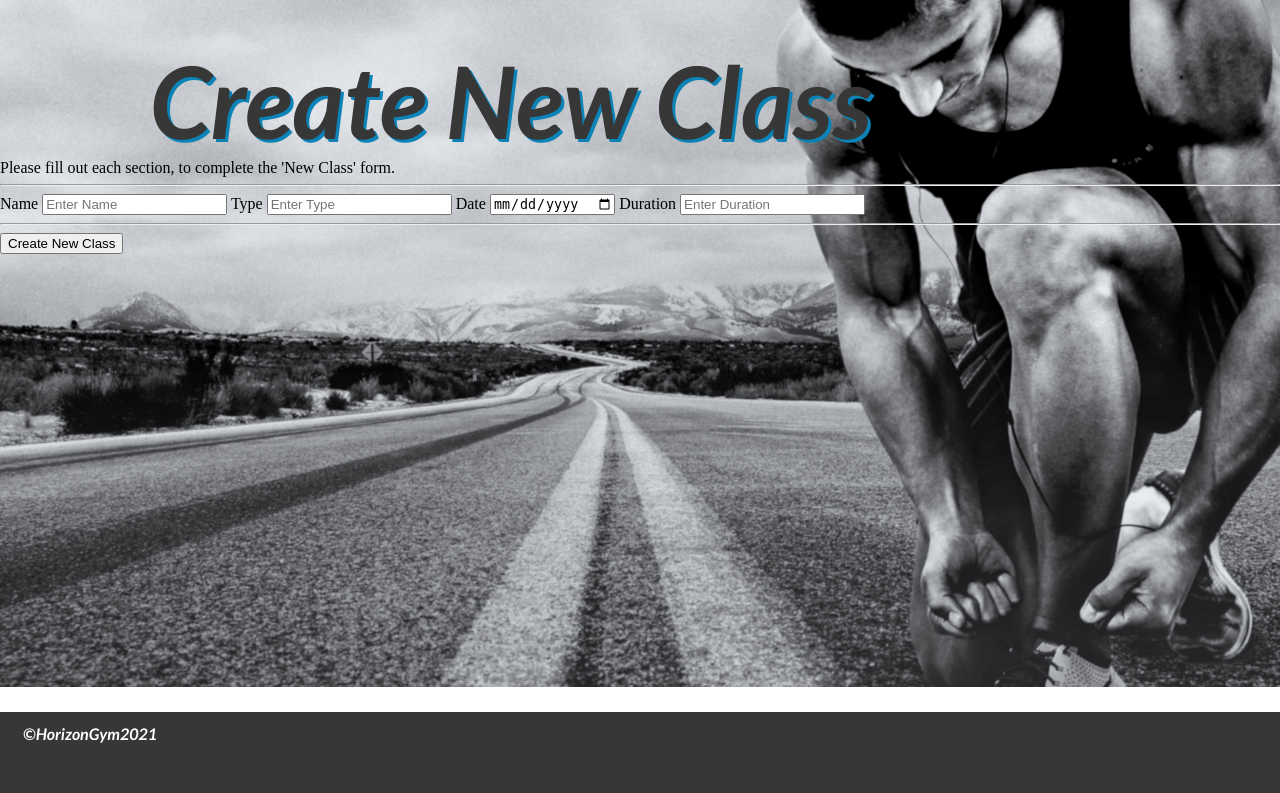
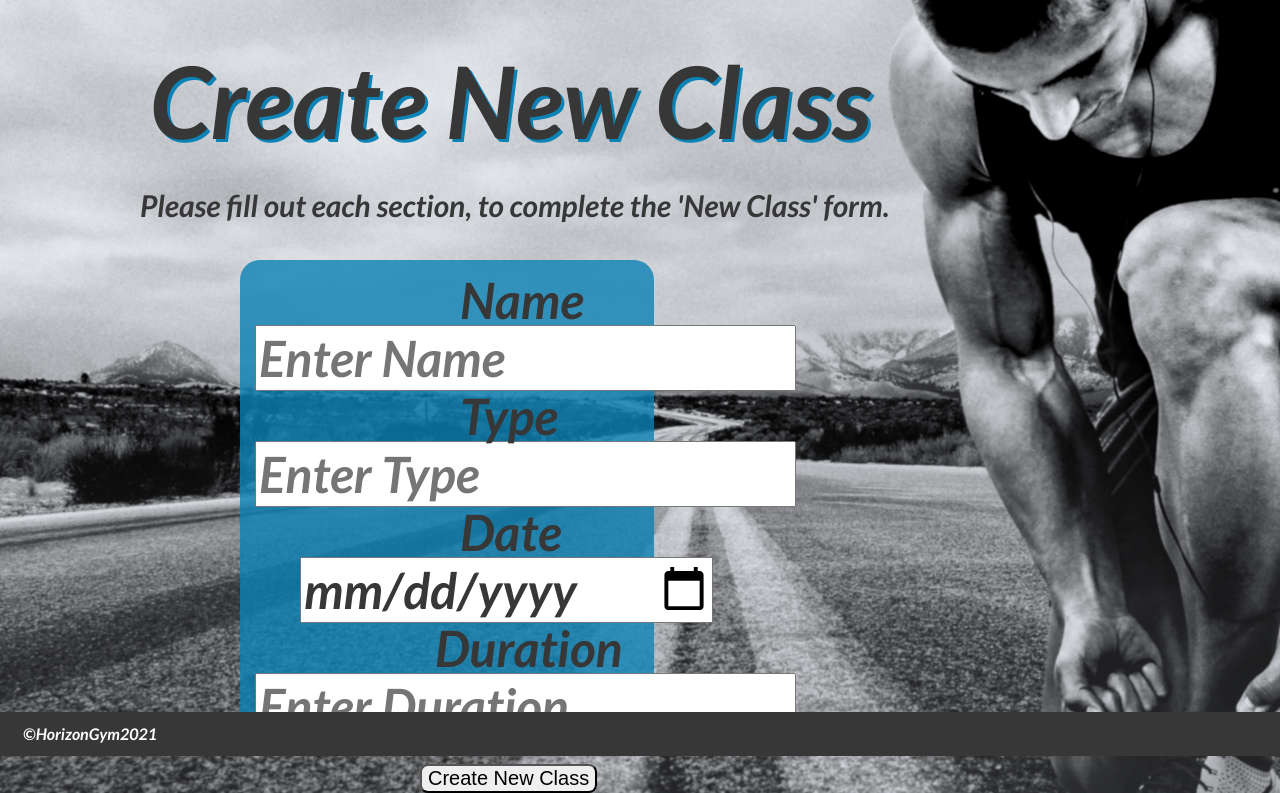
Before and after one commit to RossBrown22/horizon_gym_solo_project, a Flask app: page /classes/create in a window 1280 px wide. Shown: the part 44-837 px from the top of the page. Before the commit the page ends 787 px from the top, so only its background shows below. Run offline with Flask 2, Linux system fonts and the light colour scheme.

```diff
--- a/static/style.css
+++ b/static/style.css
@@ -130,6 +219,70 @@ footer {
     margin-top: 50px;
     margin-left: 150px;
     margin-bottom: 10px;
+}
+
+.create-classes-info {
+    color: rgb(55, 55, 55);
+    font-family: 'Lato', sans-serif;
+    font-size: 30px;
+    margin-top: 40px;
+    margin-left: 140px;
+    margin-bottom: 40px;
+}
+
+.create-classes-form {
+    color: rgb(55, 55, 55);
+    font-family: 'Lato', sans-serif;
+    font-size: 50px;
+    display: flex;
+    flex-direction: row;
+    margin-left: 0px;
+}
+
+.create-classes-form-text {
+    color: rgb(55, 55, 55);
+    font-family: 'Lato', sans-serif;
+    font-size: 50px;
+    display: flex;
+    flex-direction: row;
+    margin-left: 205px;
+}
+
+.create-classes-form-duration {
+    color: rgb(55, 55, 55);
+    font-family: 'Lato', sans-serif;
+    font-size: 50px;
+    display: flex;
+    flex-direction: row;
+    margin-left: 180px;
+}
+
+.create-classes-form-date {
+    color: rgb(55, 55, 55);
+    font-family: 'Lato', sans-serif;
+    font-size: 50px;
+    display: flex;
+    flex-direction: row;
+    margin-left: 45px;
+}
+
+.create-border-class {
+    background-color: rgb(12, 131, 182, .8);
+    padding: 15px;
+    border-radius: 20px;
+    width: 30%;
+    margin-left: 240px;
+}
+
+.create-class-button {
+    font-size: 20px;
+    border-radius: 8px;
+    margin-left: 420px;
+    margin-top: 10px;
+}
+
+.create-class-button:hover {
+    box-shadow: 0 12px 16px 0 rgb(12, 131, 182), 0 17px 50px 0 rgb(12, 131, 182);
 }
 
 /* Bookings */
--- a/templates/create_fitness_classes/index.html
+++ b/templates/create_fitness_classes/index.html
@@ -3,22 +3,22 @@
 {% block content %}
 <form action="/classes" method="post">
     <h1 class="create-classes">Create New Class</h1>
-    <p>Please fill out each section, to complete the 'New Class' form.</p>
-    <hr>
-    <label for="name"><b>Name</b></label>
-    <input type="text" placeholder="Enter Name" name="name" id="name" required>
+    <p class="create-classes-info">Please fill out each section, to complete the 'New Class' form.</p>
+    <div class="create-border-class">
+    <label class="create-classes-form-text" for="name"><b>Name</b></label>
+    <input class="create-classes-form" type="text" placeholder="Enter Name" name="name" id="name" required>
 
-    <label for="type"><b>Type</b></label>
-    <input type="text" placeholder="Enter Type" name="type" id="type" required>
+    <label class="create-classes-form-text" for="type"><b>Type</b></label>
+    <input class="create-classes-form" type="text" placeholder="Enter Type" name="type" id="type" required>
 
-    <label for="date"><b>Date</b></label>
-    <input type="date" placeholder="DD/MM/YYYY" name="date" id="date" required>
+    <label class="create-classes-form-text" for="date"><b>Date</b></label>
+    <input class="create-classes-form-date" type="date" placeholder="DD/MM/YYYY" name="date" id="date" required>
 
-    <label for="duration"><b>Duration</b></label>
-    <input type="text" placeholder="Enter Duration" name="duration" id="duration" required>
-    <hr>
+    <label class="create-classes-form-duration" for="duration"><b>Duration</b></label>
+    <input class="create-classes-form" type="text" placeholder="Enter Duration" name="duration" id="duration" required>
+    </div>
 
-    <button type="submit" class="registerbtn">Create New Class</button>
+    <button class="create-class-button" type="submit" class="registerbtn">Create New Class</button>
 </form>
 
 {% endblock %}
--- a/templates/fitness_classes/index.html
+++ b/templates/fitness_classes/index.html
@@ -3,14 +3,13 @@
 {% block content %}
 <h1 class="fitness-classes">Fitness Classes</h1>
 
-<table>
+<table class="list-classes-border">
   <tr>
     <th></th>
-
   </tr>
   {% for fitness_class in fitness_classes %}
   <tr>
-    <td class="list-classes"><a href="/classes/{{ fitness_class.id }}"> {{fitness_class.name}}</a> <a href="/classes/{{ fitness_class.id }}/edit"> <button>Edit</button> </a> <form action="/classes/{{fitness_class.id}}/delete" method="post"> <button>Remove</button> </form> </td>
+    <td class="list-classes"><a href="/classes/{{ fitness_class.id }}"> {{fitness_class.name}}</a> <a href="/classes/{{ fitness_class.id }}/edit"> <button class="btn-edit">Edit</button> </a> <form action="/classes/{{fitness_class.id}}/delete" method="post"> <button class="btn-remove">Remove</button> </form> </td>
   </tr>
   {% endfor %}
 </table>
--- a/templates/members/index.html
+++ b/templates/members/index.html
@@ -3,14 +3,14 @@
 {% block content %}
 <h1 class="members">Members</h1>
 
-<table>
+<table class="list-members-border">
   <tr>
     <th class="members-name"></th>
     <th></th>
   </tr>
   {% for member in members %}
   <tr>
-    <td class="list-members"><a href="/members/{{ member.id }}"> {{member.first_name}} {{ member.last_name }}</a> <a href="/members/{{ member.id }}/edit"> <button>Edit</button> </a> <form action="/members/{{member.id}}/delete" method="post"> <button>Remove</button> </form> </td>
+    <td class="list-members"><a href="/members/{{ member.id }}"> {{member.first_name}} {{ member.last_name }}</a> <a href="/members/{{ member.id }}/edit"><button class="btn-edit">Edit</button> </a> <form action="/members/{{member.id}}/delete" method="post"> <button class="btn-remove">Remove</button> </form> </td>
   </tr>
   {% endfor %}
 </table>
```
Also changed, not shown: other parts of static/style.css (+96 -7 lines), templates/create_members/index.html (+10 -10 lines).
